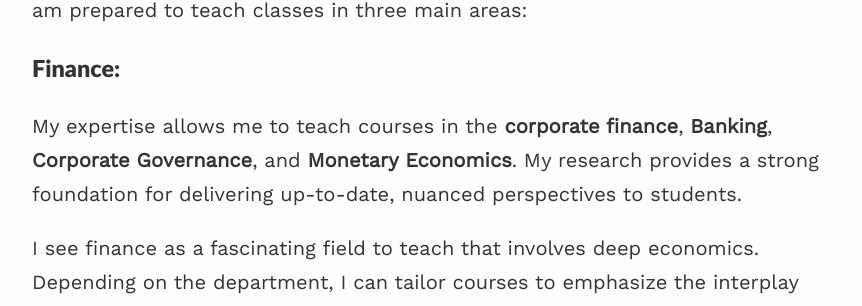
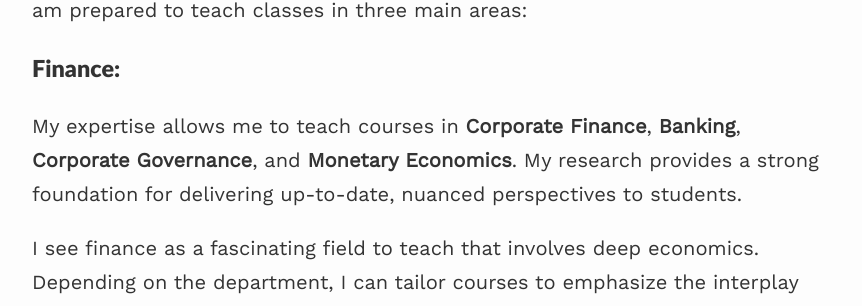
Before and after one commit to BasileDubois/BasileDubois.github.io, a Jekyll site: the page built from _projects/4-TeachingStatement.md, in a window 1280 px wide and 900 px high, scrolled down 3011 px. Shown: the part 146-452 px from the top of the window, without its empty margins (208-1070 px from the left). Built offline with Jekyll 4.4.1, drawn with Linux system fonts in a browser that asks for light colours; nearby versions of some CDN libraries.

Commit message:
minor mistake correction

```diff
--- a/_projects/4-TeachingStatement.md
+++ b/_projects/4-TeachingStatement.md
@@ -62,7 +62,7 @@ Given my research, my teaching experience, and the topics I interact with daily,
 ### Finance:
 
 
-My expertise allows me to teach courses in the  **corporate finance**, **Banking**, **Corporate Governance**, and **Monetary Economics**. My research provides a strong foundation for delivering up-to-date, nuanced perspectives to students.
+My expertise allows me to teach courses in  **Corporate Finance**, **Banking**, **Corporate Governance**, and **Monetary Economics**. My research provides a strong foundation for delivering up-to-date, nuanced perspectives to students.
 
 I see finance as a fascinating field to teach that involves deep economics. Depending on the department, I can tailor courses to emphasize the interplay between finance and broader economic topics. My teaching approach is also well-suited for MBA programs that prioritize practical, real-world applications of financial theory.
 
```
Also changed, not shown: _projects/1-JMP.md (+1 -1 lines), 3 other files.
